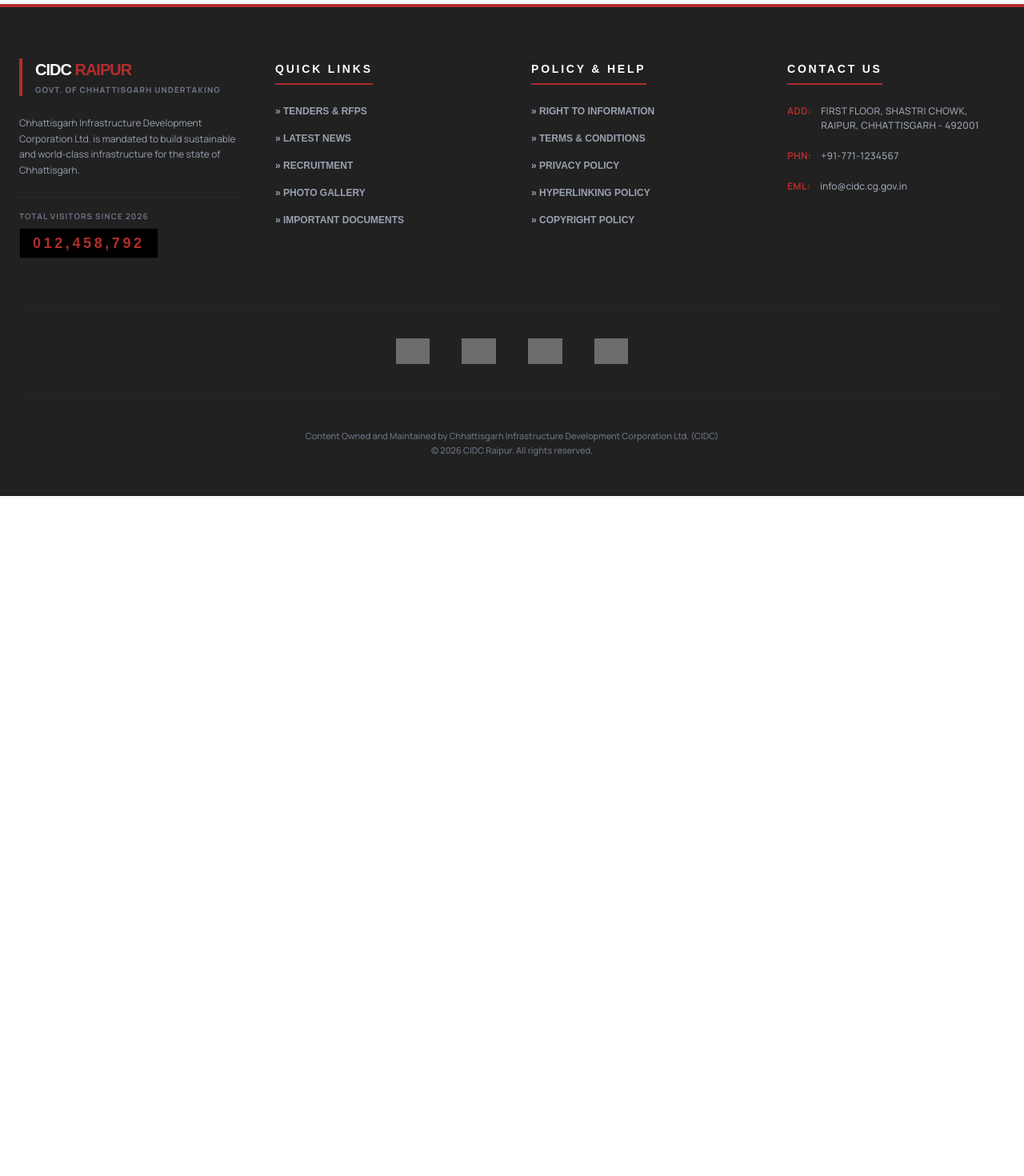
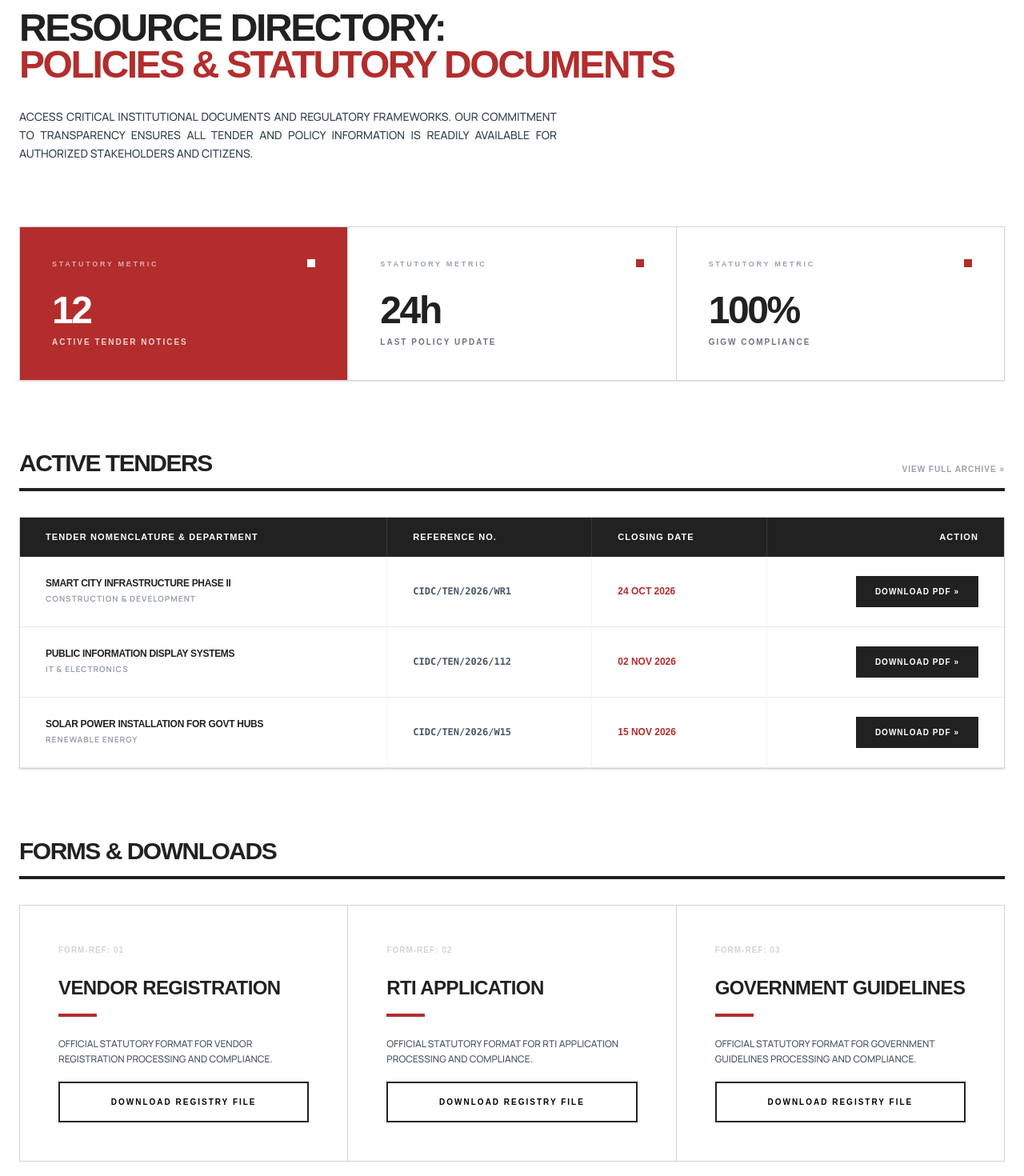
Before and after one commit to VIKAS8207/govweb, a React (Vite) app: page /tender in a window 1280 px wide. Shown: the part 180-1650 px from the top of the page at 80% size. Before the commit the page ends 800 px from the top, so only its background shows below. Built offline with nearby package versions, Linux system fonts and the light colour scheme; grey boxes are pictures that could not be loaded.

Commit message:
feat: complete CIDC portal with GOV UI DESIGN

```diff
--- a/src/App.jsx
+++ b/src/App.jsx
@@ -7,6 +7,7 @@
 import About from './pages/About';
 import Schemes from './pages/Schemes';
 import Rti from './pages/RtiPage';
+import Tender from './pages/Tenders';
 
 function App() {
   return (
@@ -20,6 +21,7 @@
               <Route path="/about" element={<About />} />
               <Route path="/schemes" element={<Schemes />} />
               <Route path="/rti" element={<Rti />} />
+              <Route path="/tender" element={<Tender />} />
            </Routes>
         </main>
 
--- /dev/null
+++ b/src/Tender.jsx
@@ -0,0 +1,148 @@
+ import React, { useState, useEffect, useRef } from 'react';
+
+const SectionHeader = ({ title, actionText }) => (
+    <div className="flex justify-between items-end border-b-4 border-govBlack pb-4 mb-8">
+        <div>
+            <div className="flex items-center gap-2 mb-2">
+            </div>
+            <h2 className="text-3xl font-heading font-black text-govBlack uppercase tracking-tighter leading-none">
+                {title}
+            </h2>
+        </div>
+        {actionText && (
+            <button className="text-[10px] font-heading font-black text-gray-400 uppercase tracking-widest hover:text-govRed transition-colors flex items-center gap-2">
+                {actionText} »
+            </button>
+        )}
+    </div>
+);
+
+const KPIBlock = ({ label, value, isPrimary }) => (
+    <div className={`p-10 border-r border-b border-gray-300 flex flex-col justify-between h-48 transition-colors ${isPrimary ? 'bg-govRed text-white border-govRed' : 'bg-white text-govBlack'}`}>
+        <div className="flex justify-between items-start">
+            <span className={`text-[9px] font-heading font-black uppercase tracking-[0.3em] ${isPrimary ? 'text-white/60' : 'text-gray-400'}`}>
+                Statutory Metric
+            </span>
+            <div className={`w-2.5 h-2.5 ${isPrimary ? 'bg-white' : 'bg-govRed'}`}></div>
+        </div>
+        <div>
+            <h3 className="text-5xl font-heading font-black tracking-tighter leading-none mb-2">{value}</h3>
+            <p className={`text-[10px] font-heading font-black uppercase tracking-[0.2em] ${isPrimary ? 'text-white/80' : 'text-gray-500'}`}>
+                {label}
+            </p>
+        </div>
+    </div>
+);
+
+
+
+export function ResourceDirectory() {
+
+    const containerStyle = { maxWidth: '1280px' };
+
+    const tenders = [
+        { name: "Smart City Infrastructure Phase II", dept: "Construction & Development", ref: "CIDC/TEN/2026/WR1", date: "24 OCT 2026" },
+        { name: "Public Information Display Systems", dept: "IT & Electronics", ref: "CIDC/TEN/2026/112", date: "02 NOV 2026" },
+        { name: "Solar Power Installation for Govt Hubs", dept: "Renewable Energy", ref: "CIDC/TEN/2026/W15", date: "15 NOV 2026" }
+    ];
+
+    return (
+        <div className="min-h-screen bg-white font-sans py-16 px-6">
+            <div style={containerStyle} className="mx-auto space-y-20">
+
+                <section className="max-w-4xl">
+                    <h1 className="text-4xl lg:text-5xl font-heading font-black text-govBlack uppercase tracking-tighter leading-[0.95] mb-8">
+                        Resource Directory: <br />
+                        <span className="text-govRed">Policies & Statutory Documents</span>
+                    </h1>
+                    <p className="text-gray-700 text-sm font-sans font-medium leading-relaxed max-w-2xl text-justify uppercase">
+                        Access critical institutional documents and regulatory frameworks. Our commitment to
+                        transparency ensures all tender and policy information is readily available for
+                        authorized stakeholders and citizens.
+                    </p>
+                </section>
+
+                {/* 2. KPI STRIP - Industrial Modular Grid */}
+                <section className="grid grid-cols-1 md:grid-cols-3 gap-0 border-t border-l border-gray-300 shadow-sm">
+                    <KPIBlock label="Active Tender Notices" value="12" isPrimary={true} />
+                    <KPIBlock label="Last Policy Update" value="24h" />
+                    <KPIBlock label="GIGW Compliance" value="100%" />
+                </section>
+
+                {/* 3. ACTIVE TENDERS TABLE - GOV UI Registry Style */}
+                <section>
+                    <SectionHeader title="Active Tenders" actionText="View Full Archive" />
+                    <div className="border border-gray-300 overflow-hidden shadow-sm">
+                        <table className="w-full text-left border-collapse bg-white">
+                            <thead>
+                                <tr className="bg-govBlack text-white text-[11px] font-heading uppercase tracking-widest">
+                                    <th className="px-8 py-4 border-r border-white/10">Tender Nomenclature & Department</th>
+                                    <th className="px-8 py-4 border-r border-white/10">Reference No.</th>
+                                    <th className="px-8 py-4 border-r border-white/10">Closing Date</th>
+                                    <th className="px-8 py-4 text-right">Action</th>
+                                </tr>
+                            </thead>
+                            <tbody className="text-[12px] font-sans">
+                                {tenders.map((item, i) => (
+                                    <tr key={i} className="border-b border-gray-200 hover:bg-govGray transition-colors group">
+                                        <td className="px-8 py-6 border-r border-gray-100">
+                                            <h4 className="font-heading font-black text-govBlack uppercase tracking-tight group-hover:text-govRed transition-colors leading-tight">
+                                                {item.name}
+                                            </h4>
+                                            <p className="text-[10px] text-gray-400 font-bold uppercase tracking-widest mt-1">
+                                                {item.dept}
+                                            </p>
+                                        </td>
+                                        <td className="px-8 py-6 border-r border-gray-100 font-mono font-bold text-gray-600">
+                                            {item.ref}
+                                        </td>
+                                        <td className="px-8 py-6 border-r border-gray-100 font-heading font-black text-govRed">
+                                            {item.date}
+                                        </td>
+                                        <td className="px-8 py-6 text-right">
+                                            <button className="bg-govBlack text-white px-6 py-3 text-[10px] font-heading font-black uppercase tracking-widest hover:bg-govRed transition-all">
+                                                Download PDF »
+                                            </button>
+                                        </td>
+                                    </tr>
+                                ))}
+                            </tbody>
+                        </table>
+                    </div>
+                </section>
+
+                {/* 4. FORMS & DOWNLOADS GRID - Registry Card Style */}
+                <section>
+                    <SectionHeader title="Forms & Downloads" />
+                    <div className="grid grid-cols-1 md:grid-cols-3 gap-0 border-t border-l border-gray-300">
+                        {['Vendor Registration', 'RTI Application', 'Government Guidelines'].map((form, i) => (
+                            <div key={i} className="p-12 border-r border-b border-gray-300 bg-white flex flex-col justify-between h-80 group hover:bg-govGray transition-all">
+                                <div>
+                                    <span className="text-[10px] font-heading font-black text-gray-300 uppercase tracking-widest mb-6 block">
+                                        FORM-REF: 0{i+1}
+                                    </span>
+                                    <h4 className="text-2xl font-heading font-black text-govBlack uppercase tracking-tight mb-4 group-hover:text-govRed">
+                                        {form}
+                                    </h4>
+                                    <div className="w-12 h-1 bg-govRed mb-6"></div>
+                                    <p className="text-[12px] text-gray-600 font-sans font-medium leading-relaxed uppercase">
+                                        Official statutory format for {form.toLowerCase()} processing and compliance.
+                                    </p>
+                                </div>
+                                <button className="w-full bg-white border-2 border-govBlack py-4 text-[10px] font-heading font-black uppercase tracking-[0.2em] hover:bg-govBlack hover:text-white transition-all">
+                                    Download Registry File
+                                </button>
+                            </div>
+                        ))}
+                    </div>
+                </section>
+
+                {/* Technical Registry Footer */}
+                <div className="mt-8 flex justify-between items-center text-[10px] font-bold text-gray-400 uppercase tracking-widest px-2">
+                    <p>Last Audit: April 2026</p>
+                    <p>Certified by National Informatics Centre (NIC)</p>
+                </div>
+            </div>
+        </div>
+    );
+}
--- /dev/null
+++ b/src/pages/Tenders.jsx
@@ -0,0 +1,15 @@
+import React from 'react';
+// Import the components from your scheme.jsx file
+import { ResourceDirectory } from '../Tender';
+
+const TenderPage = () => {
+  return (
+    <main className="min-h-screen bg-white">
+
+      <ResourceDirectory />
+
+    </main>
+  );
+}
+
+export default TenderPage;
```
